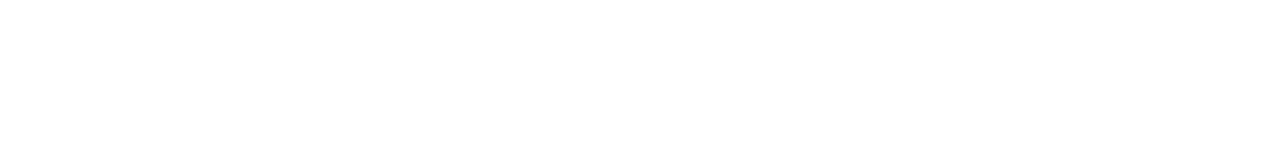
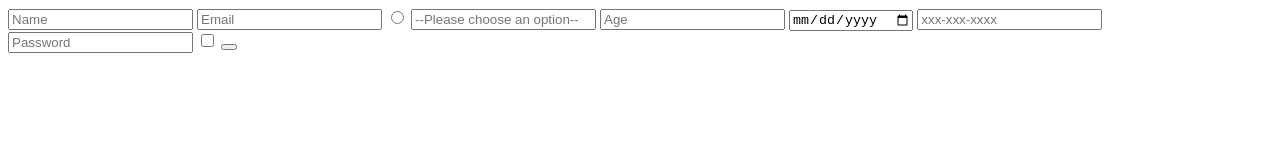
Before and after one commit to acciojob/signup-form-car-amanxnyx, a website: page main.html in a window 1280 px wide. Drawn offline with Linux system fonts and the light colour scheme.

Commit message:
created a submission

```diff
--- a/main.html
+++ b/main.html
@@ -10,7 +10,17 @@
 	<!-- the entire body must be written by student -->
     <script type="text/javascript" src="./script.js">
 </script>
-
+	<form method = "post">
+		<input type = "text" class = "Name" id = "name" placeholder = "Name" required>
+		<input type = "email" class = "Email" id = "email" placeholder = "Email" required>
+		<input type = "radio" class = "Gender" id = "gender_m, gender_f" required>
+		<input type = "select" class = "Car Brands" id = "cars" placeholder = "--Please choose an option--" required>
+		<input type = "number" class = "Age" id = "age" placeholder = "Age" required>
+		<input type = "date" class = "DOB" id = "dob" required>
+		<input type = "tel" class = "Phone number" id = "tel" placeholder = "xxx-xxx-xxxx" required>
+		<input type = "password" class = "Passsword" id = "password" placeholder = "Password" required>
+		<input type = "checkbox" class = "I agree to the TOS" id = "tos" required>
+		<button type = "submit" class = "submit">
 </body>
 
 </html>
```
